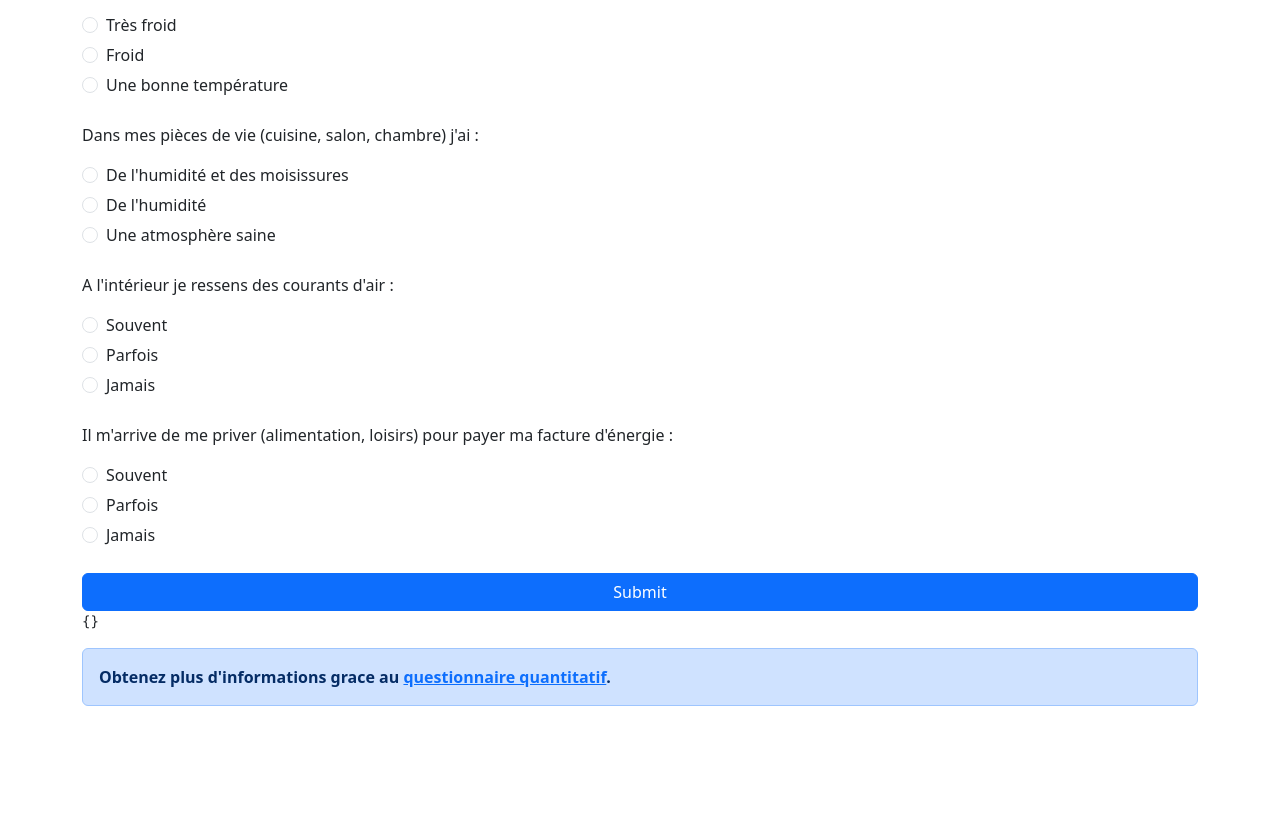
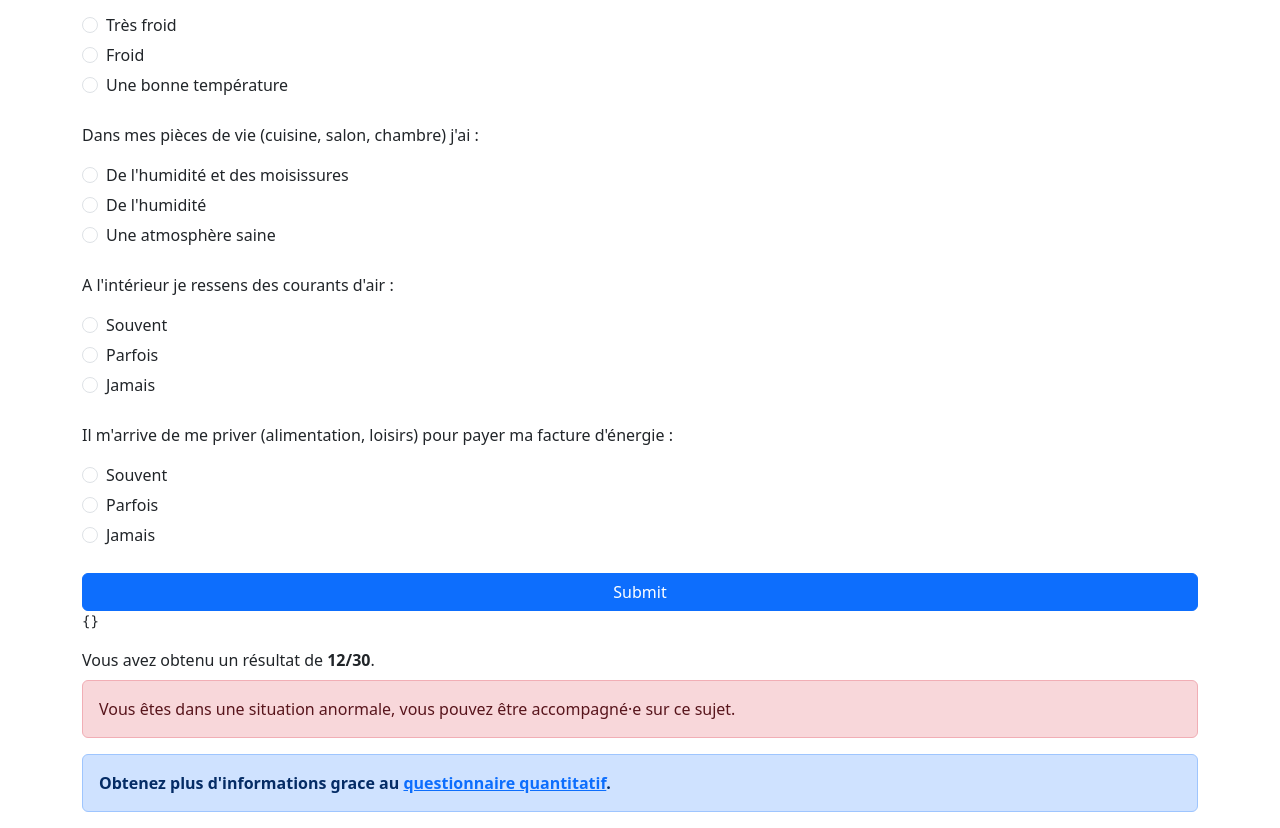
Before and after one commit to conformetre/conformetre, a Gatsby site: page / in a window 1280 px wide. Shown: the part 129-957 px from the top of the page. Before the commit the page ends 851 px from the top, so only its background shows below. Built offline with nearby package versions, Linux system fonts and the light colour scheme; Gatsby itself is replaced by a stand-in of ours.

Commit message:
add qualif form results

```diff
--- /dev/null
+++ b/src/components/QualifResults.tsx
@@ -0,0 +1,41 @@
+import * as React from "react"
+import Alert from 'react-bootstrap/Alert';
+import Stack from "react-bootstrap/Stack";
+
+type Props = {
+  result: number;
+}
+
+export default function QualifResults({ result }: Props) {
+  const textResult = getTextResult(result);
+
+  return (
+    <Stack gap={2}>
+      <div>
+        Vous avez obtenu un résultat de <b>{result}/30</b>.
+      </div>
+      <Alert variant={textResult.variant}>
+        {textResult.text}
+      </Alert>
+    </Stack>
+  )
+
+  function getTextResult(result: number) {
+    if (result > 20) {
+      return {
+        text: "Votre confort et votre situation énergétique sont bons, vous pouvez trouver des conseils pour aller plus loin.",
+        variant: "success"
+      }
+    } else if (result > 13) {
+      return {
+        text: "Il y a certainement des difficultés qui vous empêchent de vous sentir bien chez vous, vous pouvez trouver des conseils pour y remédier.",
+        variant: "warning"
+      }
+    } else {
+      return {
+        text: "Vous êtes dans une situation anormale, vous pouvez être accompagné·e sur ce sujet.",
+        variant: "danger"
+      }
+    }
+  }
+}
--- a/src/components/index.ts
+++ b/src/components/index.ts
@@ -1,4 +1,5 @@
 export { default as AddressForm } from "./AddressForm";
 export { default as DpeAndSurfaceForm } from "./DpeAndSurfaceForm";
 export { default as QualificationForm } from "./QualificationForm";
+export { default as QualifResults } from "./QualifResults";
 export { default as QuantiResults } from "./QuantiResults";
--- a/src/pages/index.tsx
+++ b/src/pages/index.tsx
@@ -3,7 +3,7 @@ import * as React from "react"
 import type { HeadFC } from "gatsby"
 import Alert from 'react-bootstrap/Alert';
 import Container from 'react-bootstrap/Container';
-import { QualificationForm } from '../components';
+import { QualificationForm, QualifResults } from '../components';
 import { computeSalary } from "../lib";
 import type { EconmicResults, EstimatedResults } from "../lib";
 
@@ -16,6 +16,7 @@ export default function HomePage() {
       <h1>Conformètre</h1>
       <h2>Testez votre confort en un éclair !</h2>
       <QualificationForm/>
+      <QualifResults result={12}/>
       <Alert variant="primary">
         <b>Obtenez plus d'informations grace au <a href="/quantitatif">questionnaire quantitatif</a>.</b>
       </Alert>
```
